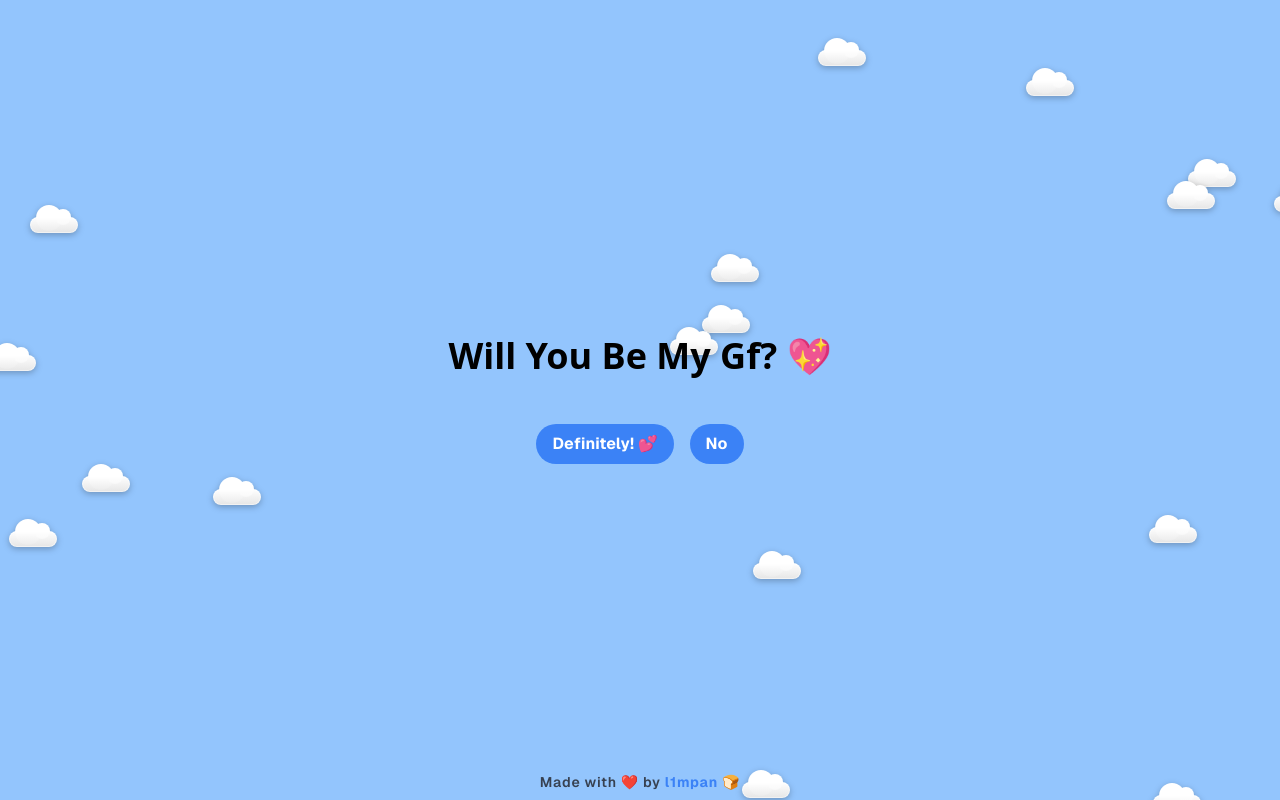
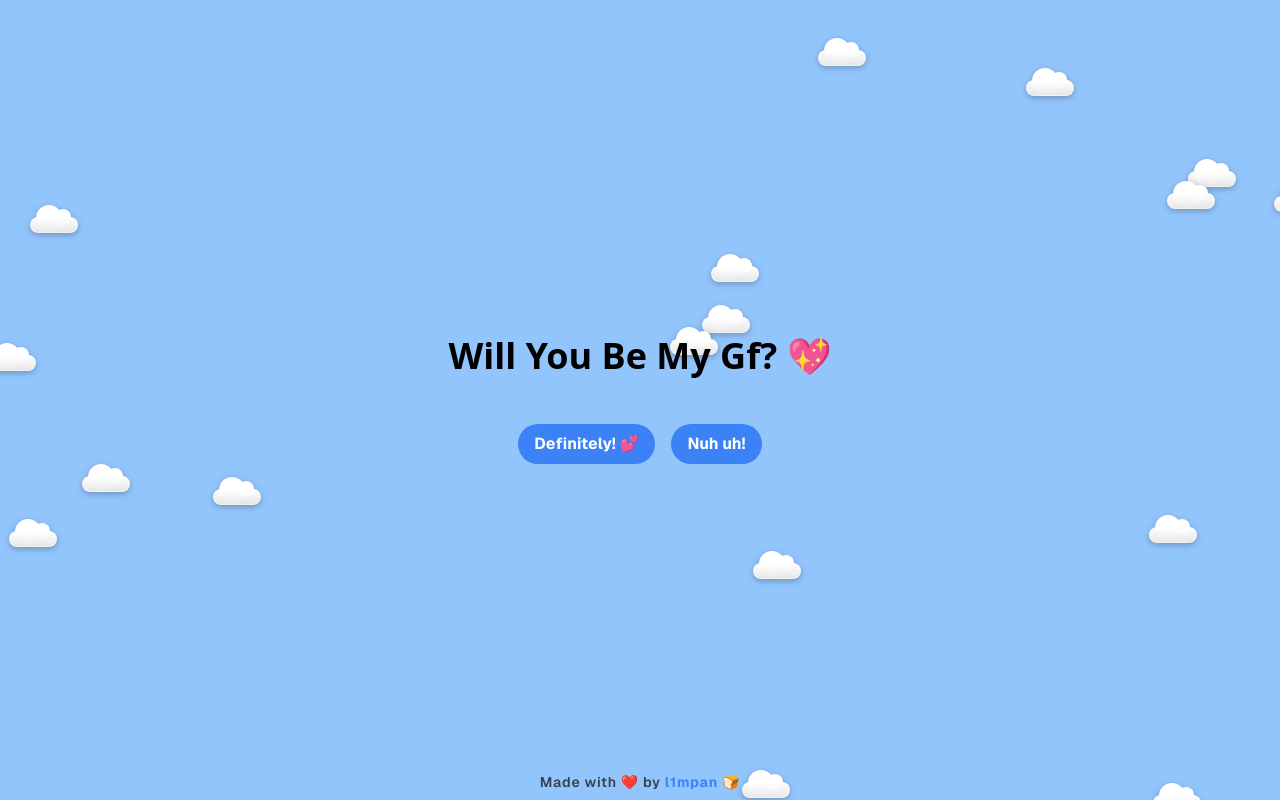
Before and after one commit to linus-jansson/bliminfv.nu, a React (Vite) app: page / in a window 1280 px wide. Built offline with nearby package versions, Linux system fonts and the light colour scheme.

Commit message:
query prm

```diff
--- a/index.html
+++ b/index.html
@@ -4,7 +4,7 @@
     <meta charset="UTF-8" />
     <meta name="viewport" content="width=device-width, initial-scale=1.0" />
     <link rel="icon" href="/favicon.png" />
-    <title>Will you be My partner?</title>
+    <title>Will you ... ?</title>
     <meta name="description" content="Dare to discover a unique digital encounter? Engage with an elusive challenge where choices aren't as straightforward as they seem.">
     <meta name="keywords" content="Mini game, hard, Elusive Challenge, Enigmatic">
     <meta name="author" content="l1mpan">
--- a/src/App.tsx
+++ b/src/App.tsx
@@ -11,7 +11,7 @@ const Btn = React.forwardRef<HTMLButtonElement, React.ButtonHTMLAttributes<HTMLB
     )
 });
 
-const ShyBtn = () => {
+const ShyBtn = ({children}: {children: React.ReactNode}) => {
     const btnRef = useRef<HTMLButtonElement>(null);
 
     const getCoordinates = (e: any) => {
@@ -91,7 +91,7 @@ const ShyBtn = () => {
                 willChange: 'left, top'
             }}
             onClick={spawnSwiningText}
-        >No</Btn>
+        >{children}</Btn>
     );
 }
 
@@ -164,12 +164,21 @@ const PortalContainer = () => {
 const Game = () => {
     const randomWordForYes = yesWords[Math.floor(Math.random() * yesWords.length)];
     const randomEmoji = () => randomEmojis[Math.floor(Math.random() * randomEmojis.length)];
+    const url = new URL(window.location.href);
+    const queryParams = url.searchParams;
+    //
+    const heading = queryParams.get('h') ?? 'Will you be my gf?';
+    // set title
+    document.title = heading;
+    const wordForYes = queryParams.get('y') ?? randomWordForYes;
+    const wordForNo = queryParams.get('n') ?? 'Nuh uh!';
+    //
     return (
         <div>
-            <h1 className="text-4xl font-bold capitalize font-sans text-center">Will you be my gf? {randomEmoji()}</h1>
+            <h1 className="text-4xl font-bold capitalize font-sans text-center">{heading}{' '}{randomEmoji()}</h1>
             <div className='flex items-center justify-center gap-4 mt-12'>
-                <Btn onClick={redirectToSocial}>{randomWordForYes}{' '}{randomEmoji()}</Btn>
-                <ShyBtn />
+                <Btn onClick={redirectToSocial}>{wordForYes}{' '}{randomEmoji()}</Btn>
+                <ShyBtn>{wordForNo}</ShyBtn>
             </div>
         </div>
     )
```
